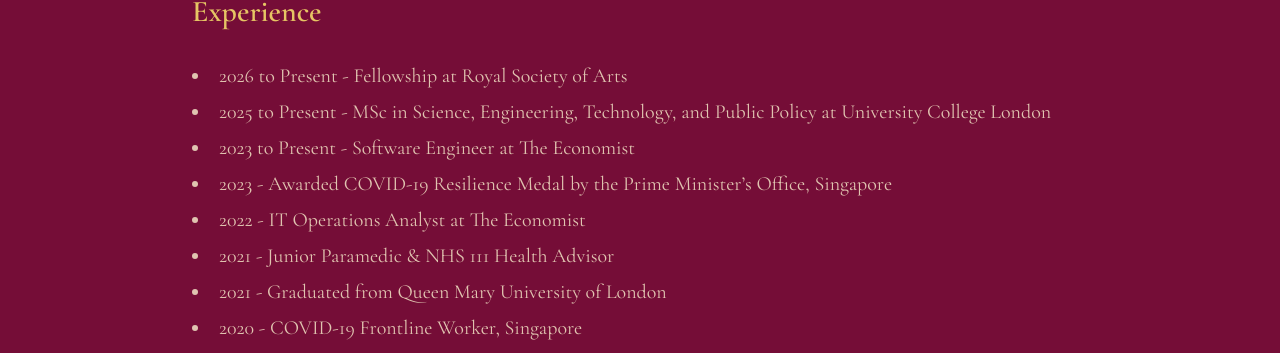
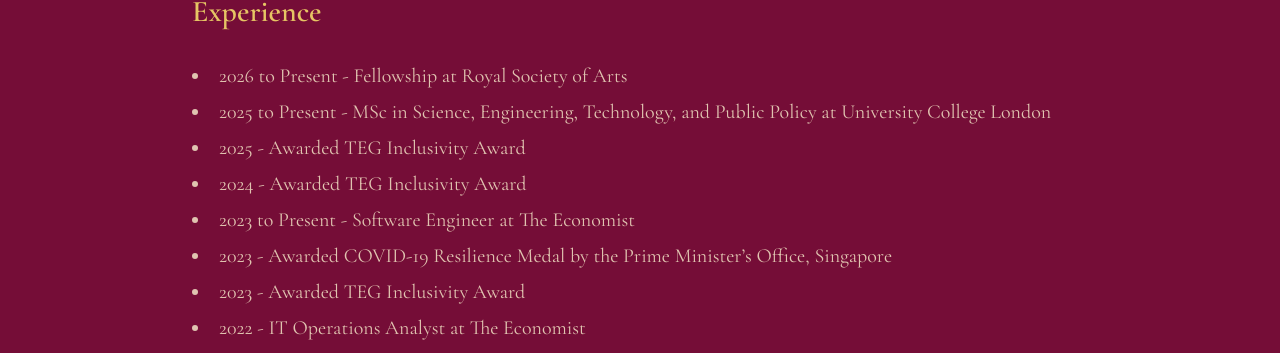
Before and after one commit to irshadirfanah/irshad-nextjs-app, a Next.js app: page / in a window 1280 px wide. Shown: the part 1138-1491 px from the top of the page. Built offline with nearby package versions, Linux system fonts and the light colour scheme.

Commit message:
chore: disable ai bots

```diff
--- a/src/app/layout.tsx
+++ b/src/app/layout.tsx
@@ -32,6 +32,14 @@
 export const metadata: Metadata = {
   title: "You've Reached Irshad",
   description: "&copy 2025 Irshad",
+  robots: {
+    index: false,
+    follow: false,
+    googleBot: {
+      index: false,
+      follow: false,
+    },
+  },
 };
 
 export default function RootLayout({
@@ -41,6 +49,9 @@
 }>) {
   return (
     <html lang="en" dir="auto">
+      <head>
+        <meta name="robots" content="noindex, nofollow" />
+      </head>
       <body
         className={`${amiri.variable} ${cormorantGaramond.variable} ${hind.variable} ${reemKufi.variable} antialiased min-h-screen flex flex-col`}
       >
@@ -57,9 +68,7 @@
           `}
         </Script>
         <Header />
-        <main className="flex-grow">
-          {children}
-        </main>
+        <main className="flex-grow">{children}</main>
         <Footer />
       </body>
     </html>
--- a/src/app/page.tsx
+++ b/src/app/page.tsx
@@ -38,11 +38,14 @@
                 2025 to Present - MSc in Science, Engineering, Technology, and
                 Public Policy at University College London
               </li>
+              <li>2025 - Awarded TEG Inclusivity Award</li>
+              <li>2024 - Awarded TEG Inclusivity Award</li>
               <li>2023 to Present - Software Engineer at The Economist</li>
               <li>
                 2023 - Awarded COVID-19 Resilience Medal by the Prime Minister’s
                 Office, Singapore
               </li>
+              <li>2023 - Awarded TEG Inclusivity Award</li>
               <li>2022 - IT Operations Analyst at The Economist</li>
               <li>2021 - Junior Paramedic & NHS 111 Health Advisor</li>
               <li>2021 - Graduated from Queen Mary University of London</li>
```
Also changed, not shown: public/robots.txt (added).
